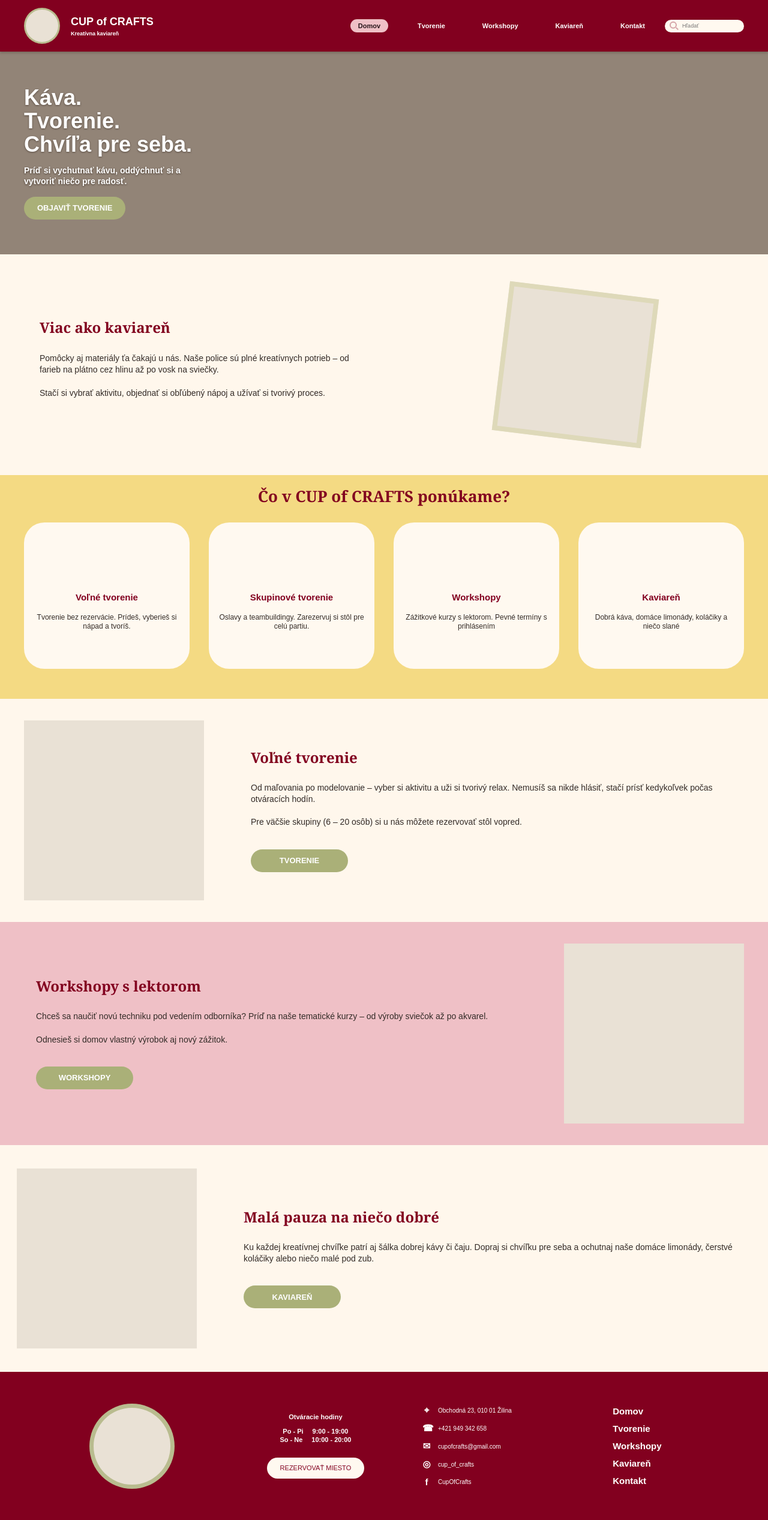
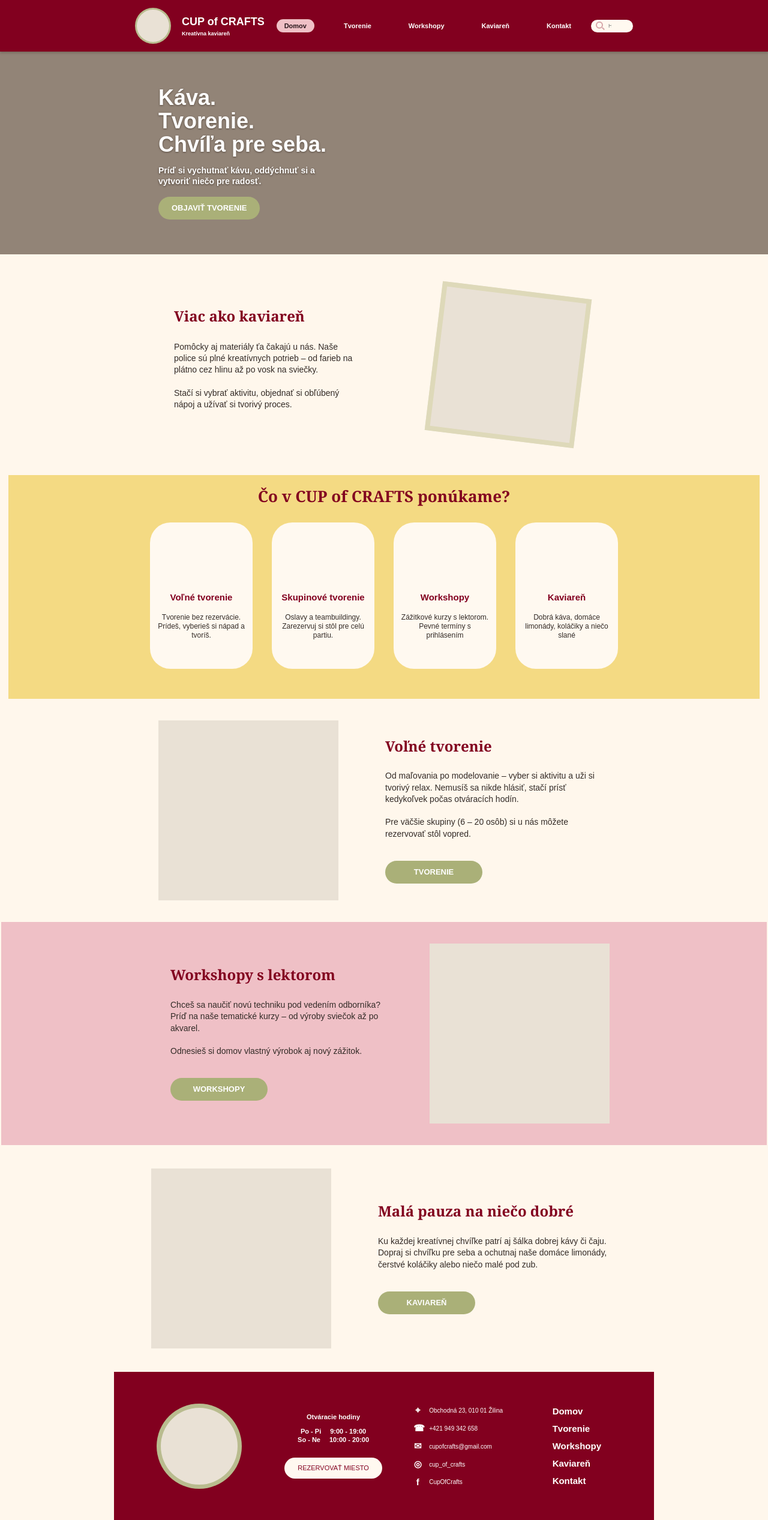
Before and after one commit to stankovicovaA/cup_of_crafts_webova_stranka, a plain HTML site: page index.html in a window 1280 px wide. Shown: the whole page at 60% size. Drawn offline with Linux system fonts and the light colour scheme.

Commit message:
uvod zmena2

```diff
--- a/index.html
+++ b/index.html
@@ -49,15 +49,13 @@
       </div>
     </section>
 
-    <section class="intro searchable" id="tvorenie" aria-labelledby="intro-title">
-      <div class="intro-inner section-shell">
+    <section class="intro section-shell searchable" id="tvorenie" aria-labelledby="intro-title">
       <div class="intro-copy">
         <h2 id="intro-title">Viac ako kaviareň</h2>
         <p>Pomôcky aj materiály ťa čakajú u nás. Naše police sú plné kreatívnych potrieb – od farieb na plátno cez hlinu až po vosk na sviečky.</p>
         <p>Stačí si vybrať aktivitu, objednať si obľúbený nápoj a užívať si tvorivý proces.</p>
       </div>
       <div class="image-placeholder intro-image" role="img" aria-label="Miesto pre fotografiu tvorenia"></div>
-      </div>
     </section>
 
     <section class="offer-section searchable" id="ponuka" aria-labelledby="offer-title">
@@ -88,15 +86,13 @@
       </div>
     </section>
 
-    <section class="searchable" aria-labelledby="free-create-title">
-      <div class="feature-row free-create section-shell">
+    <section class="feature-row free-create section-shell searchable" aria-labelledby="free-create-title">
       <div class="image-placeholder feature-image free-create-image" role="img" aria-label="Miesto pre fotografiu voľného tvorenia"></div>
       <div class="feature-copy">
         <h2 id="free-create-title">Voľné tvorenie</h2>
         <p>Od maľovania po modelovanie – vyber si aktivitu a uži si tvorivý relax. Nemusíš sa nikde hlásiť, stačí prísť kedykoľvek počas otváracích hodín.</p>
         <p>Pre väčšie skupiny (6 – 20 osôb) si u nás môžete rezervovať stôl vopred.</p>
         <a class="button button-secondary" href="#kontakt">Tvorenie</a>
-        </div>
       </div>
     </section>
 
@@ -112,14 +108,12 @@
       </div>
     </section>
 
-    <section class="searchable" id="kaviaren" aria-labelledby="cafe-title">
-      <div class="feature-row cafe-row section-shell">
+    <section class="feature-row cafe-row section-shell searchable" id="kaviaren" aria-labelledby="cafe-title">
       <div class="image-placeholder feature-image cafe-image" role="img" aria-label="Miesto pre fotografiu kávy a občerstvenia"></div>
       <div class="feature-copy">
         <h2 id="cafe-title">Malá pauza na niečo dobré</h2>
         <p>Ku každej kreatívnej chvíľke patrí aj šálka dobrej kávy či čaju. Dopraj si chvíľku pre seba a ochutnaj naše domáce limonády, čerstvé koláčiky alebo niečo malé pod zub.</p>
         <a class="button button-secondary" href="#kontakt">Kaviareň</a>
-        </div>
       </div>
     </section>
 
--- a/styles.css
+++ b/styles.css
@@ -40,12 +40,8 @@ h3 {
 }
 
 .section-shell {
-  width: min(100% - 48px, 1200px);
+  width: min(100% - 48px, 752px);
   margin-inline: auto;
-}
-
-main > section {
-  width: 100%;
 }
 
 .visually-hidden {
@@ -78,7 +74,7 @@ main > section {
   display: flex;
   align-items: center;
   justify-content: space-between;
-  width: min(100% - 64px, 1200px);
+  width: min(100% - 64px, 830px);
   min-height: 86px;
   margin-inline: auto;
   gap: 20px;
@@ -194,7 +190,7 @@ main > section {
 }
 
 .hero-inner {
-  width: min(100% - 48px, 1200px);
+  width: min(100% - 48px, 752px);
   margin: 0 auto;
   padding-block: 35px;
 }
@@ -257,7 +253,7 @@ input:focus-visible {
   color: white;
 }
 
-.intro-inner {
+.intro {
   display: grid;
   min-height: 368px;
   grid-template-columns: 1fr 1fr;
@@ -293,12 +289,13 @@ input:focus-visible {
 }
 
 .offer-section {
+  margin: 0 14px;
   padding: 20px 0 50px;
   background: var(--yellow);
 }
 
 .offer-inner {
-  width: min(100% - 48px, 1200px);
+  width: min(100% - 48px, 780px);
 }
 
 .offer-section h2 {
@@ -389,6 +386,7 @@ input:focus-visible {
 }
 
 .feature-band {
+  margin: 0 2px;
   background: var(--pink);
 }
 
@@ -409,20 +407,19 @@ input:focus-visible {
 }
 
 .site-footer {
-  width: 100%;
+  width: min(100% - 100px, 900px);
   min-height: 247px;
+  margin: 0 auto;
   background: var(--burgundy);
   color: white;
 }
 
 .footer-inner {
   display: grid;
-  width: min(100% - 48px, 1200px);
   min-height: 247px;
   grid-template-columns: 1.15fr 1.35fr 1.3fr 0.75fr;
   align-items: center;
   gap: 28px;
-  margin-inline: auto;
   padding: 32px 52px;
 }
 
@@ -562,7 +559,6 @@ input:focus-visible {
   }
 
   .footer-inner {
-    width: min(100% - 48px, 1200px);
     grid-template-columns: 0.8fr 1.2fr 1.2fr;
     padding-inline: 28px;
   }
@@ -668,7 +664,7 @@ input:focus-visible {
     display: none;
   }
 
-  .intro-inner {
+  .intro {
     min-height: 0;
     grid-template-columns: 1fr;
     gap: 30px;
@@ -690,11 +686,12 @@ input:focus-visible {
   }
 
   .offer-section {
+    margin-inline: 8px;
     padding-block: 28px 32px;
   }
 
   .offer-inner {
-    width: min(100% - 40px, 440px);
+    width: min(100% - 28px, 440px);
   }
 
   .offer-section h2 {
@@ -754,11 +751,14 @@ input:focus-visible {
   }
 
   .footer-inner {
-    width: min(100% - 40px, 440px);
     min-height: 0;
     grid-template-columns: 1fr 1fr;
     gap: 30px 20px;
     padding: 34px 22px;
+  }
+
+  .site-footer {
+    width: calc(100% - 24px);
   }
 
   .footer-brand {
```
Lines whose indentation alone changed are shown as unchanged.
